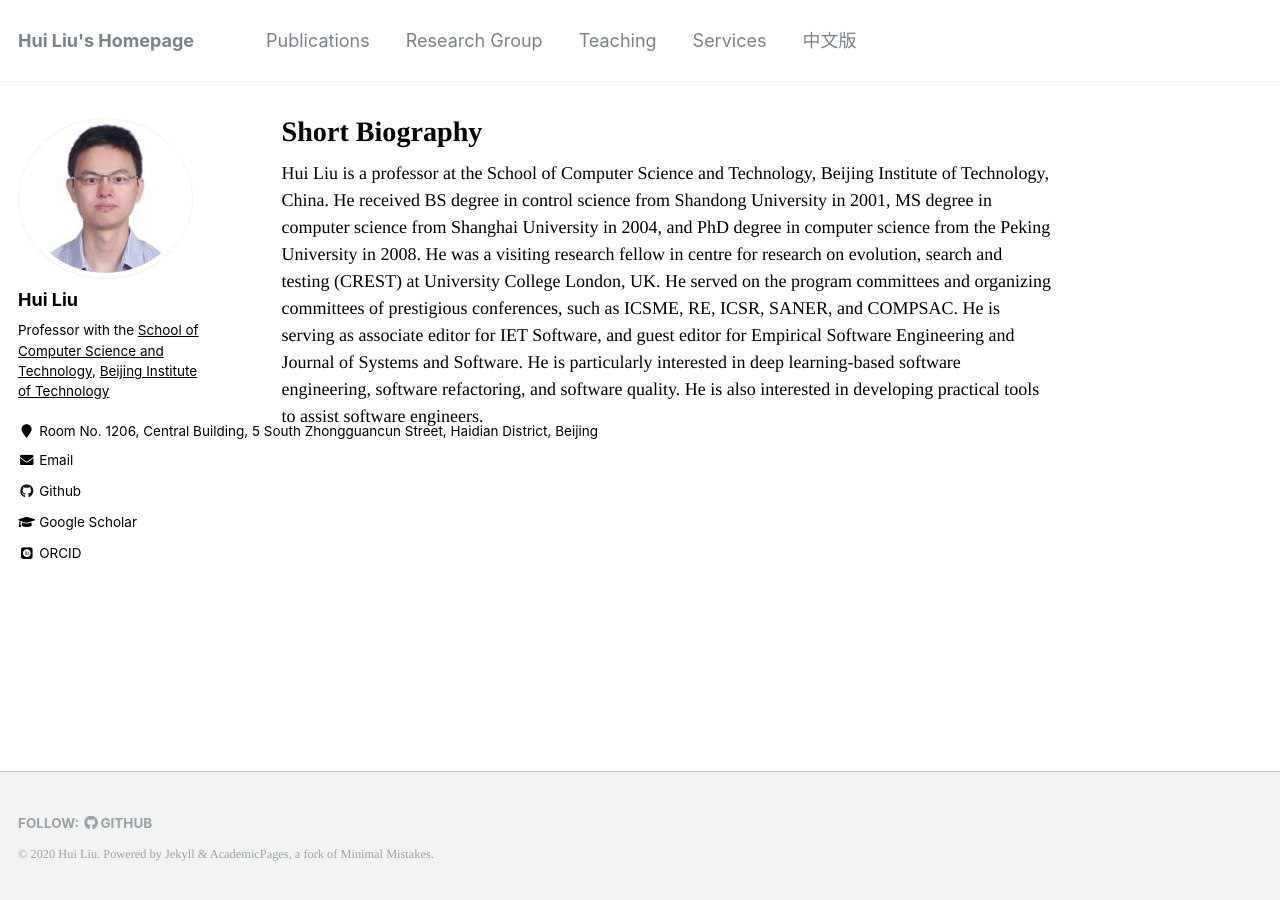
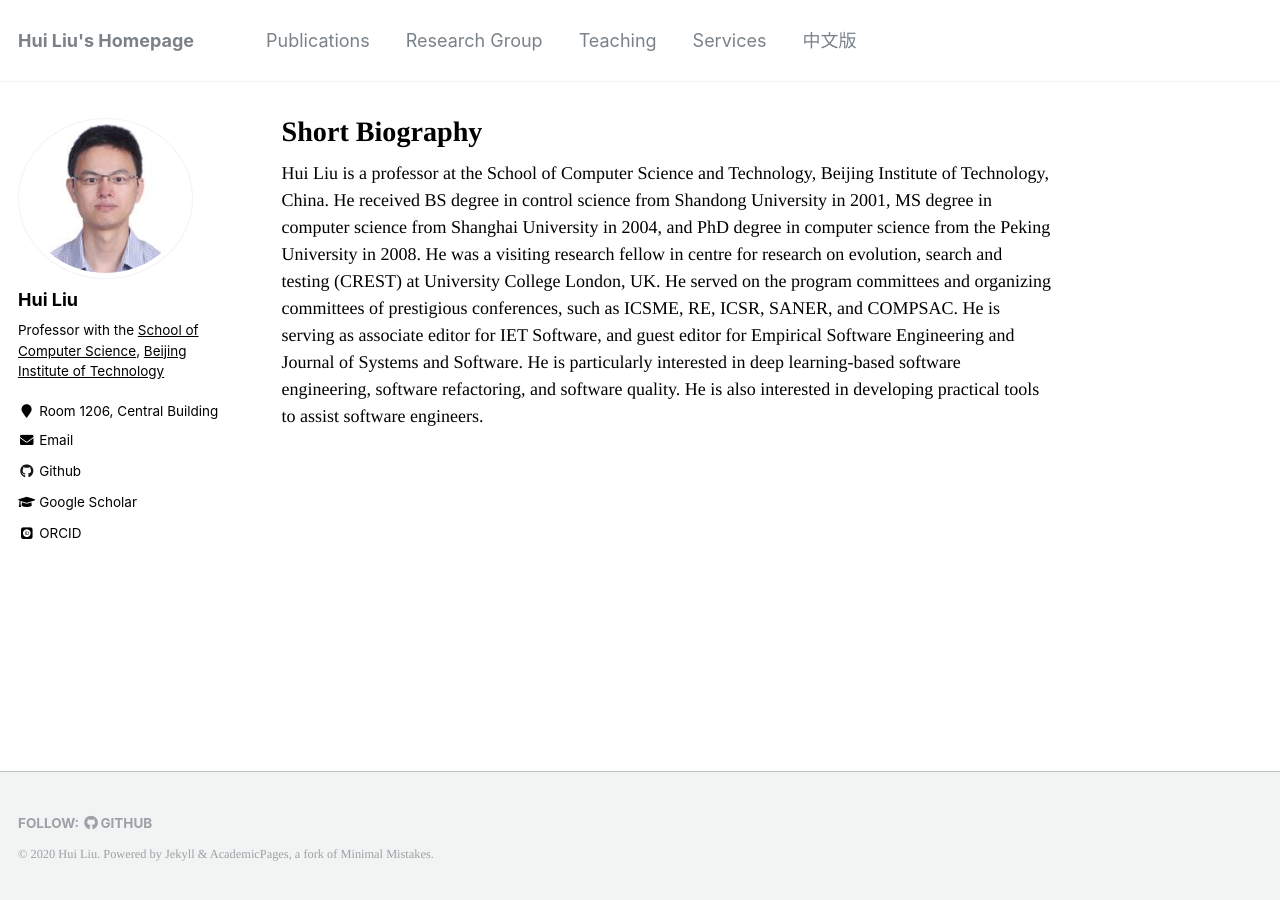
Before and after one commit to liuhuigmail/liuhuigmail.github.io, a Jekyll site: the page built from _pages/about.md, in a window 1280 px wide. Built offline with Jekyll 4.4.1, drawn with Linux system fonts in a browser that asks for light colours; some web fonts are replaced.

Commit message:
Update _config.yml

```diff
--- a/_config.yml
+++ b/_config.yml
@@ -82,8 +82,8 @@
 author:
   name             : "Hui Liu"
   avatar           : "profile.png"
-  bio              : "Professor with the <a style='color: black;' href='http://cs.bit.edu.cn/'> School of Computer Science and Technology</a>, <a style='color: black;' href='http://cs.bit.edu.cn/'>Beijing Institute of Technology</a> "
-  location         : "Room No. 1206, Central Building,  5 South Zhongguancun Street, Haidian District, Beijing"
+  bio              : "Professor with the <a style='color: black;' href='http://cs.bit.edu.cn/'> School of Computer Science</a>, <a style='color: black;' href='http://cs.bit.edu.cn/'>Beijing Institute of Technology</a> "
+  location         : "Room 1206, Central Building"
   employer         :
   pubmed           :
   googlescholar    : "https://scholar.google.com/citations?hl=zh-CN&user=XOnQow4AAAAJ"
```
